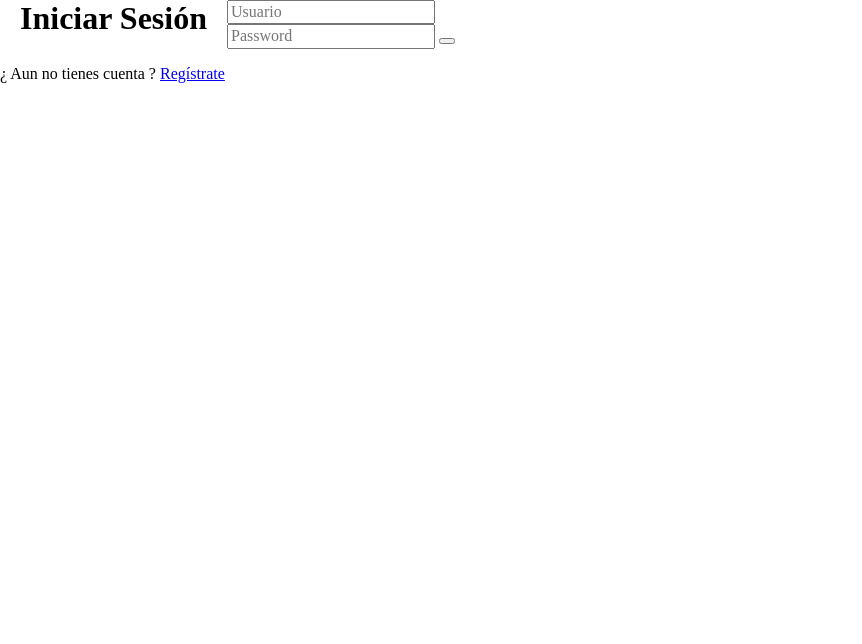
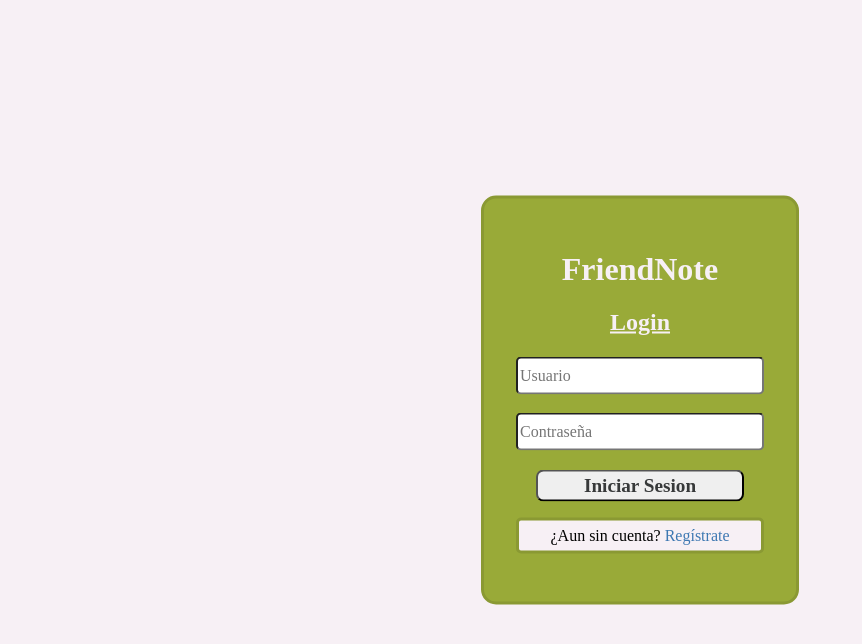
Before and after one commit to ATDoesStuff/friendnote, a PHP site: page /login in a window 1280 px wide. Shown: the top 644 px of the page, without its empty margins (0-862 px from the left). Run offline with PHP 8.4, Linux system fonts and the light colour scheme; some web fonts are replaced.

Commit message:
login view finished!!
:crocodile:

```diff
--- a/styles/registerStyle.css
+++ b/styles/registerStyle.css
@@ -66,6 +66,7 @@ html{
 }.dont{
     border: 3px solid var(--oliveDrab3);
     padding: 6px;
+    text-align: center;
     border-radius: 5px 5px 5px 5px;
     background-color: var(--magnolia);
 }.dont a{
--- a/view/login.view.php
+++ b/view/login.view.php
@@ -12,36 +12,35 @@
     <meta http-equiv="X-UA-Compatible" content="IE=edge">
     <meta name="viewport" content="width=device-width, initial-scale=1.0">
 
-    <link rel="stylesheet" href="../styles/normalize.css">
-    <link rel="stylesheet" href="../styles/mainStyle.css">
-    <link rel="stylesheet" href="../styles/dropdownNav.css">
+    <link rel="stylesheet" href="styles/normalize.css">
+    <link rel="stylesheet" href="styles/registerStyle.css">
 
     <link rel="preconnect" href="https://fonts.gstatic.com">
     <link href="https://fonts.googleapis.com/css2?family=KoHo&display=swap" rel="stylesheet">
     <link rel="preconnect" href="https://fonts.gstatic.com">
     <link href="https://fonts.googleapis.com/css2?family=KoHo&family=Nunito&display=swap" rel="stylesheet">
 
-    <link rel="icon" href="../favicon.ico">
+    <link rel="icon" href="favicon.ico">
 
-    <script src="../scripts/dropdownNav.js"></script>
-    <script src="../scripts/confirmLogout.js"></script>
+    <script src="scripts/dropdownNav.js"></script>
+    <script src="scripts/confirmLogout.js"></script>
 
     <title>FriendNote</title>
 </head>
 <body>
-	<div class="">
+	<main class="bloque center">
+		<div class="title">
+			<h1>FriendNote</h1>
+			<h2>Login</h2>
+		</div>
+		<form class="formRegister" name="login" action="<?php echo htmlspecialchars($_SERVER['PHP_SELF']); ?>" method="POST">
 
-		<h1>Iniciar Sesión</h1>
+			<input class="inputRes" type="text" name="usuario" placeholder="Usuario"><br><br>
+			<input class="inputRes" type="password" name="password" placeholder="Contraseña"><br><br>
 
-		<form class="formulario" name="login" action="<?php echo htmlspecialchars($_SERVER['PHP_SELF']); ?>" method="POST">
-			<div class="form-group">
-				<i class="icono izquierda fa fa-user"></i><input class="usuario" type="text" name="usuario" placeholder="Usuario">
-			</div>
+			<button class="submitBtn" onclick="login.submit()" value=":)))))">Iniciar Sesion</button>
 
-			<div class="form-group">
-				<i class="icono izquierda fa fa-lock"></i><input class="password_btn" type="password" name="password" placeholder="Password">
-				<button class="submit-btn fa fa-arrow-right" onclick="login.submit()">
-			</div>
+		</form>
 
 			<!-- Comprobamos si la variable errores esta seteada, si es asi mostramos los errores -->
 			<?php if(!empty($errores)): ?>
@@ -53,11 +52,10 @@
 			<?php endif; ?>
 		</form>
 
-		<p class="texto-registrate">
-			¿ Aun no tienes cuenta ?
+		<p class="dont">
+			¿Aun sin cuenta?
 			<a href="register.php">Regístrate</a>
 		</p>
-
 	</div>
 </body>
 </html>
```
